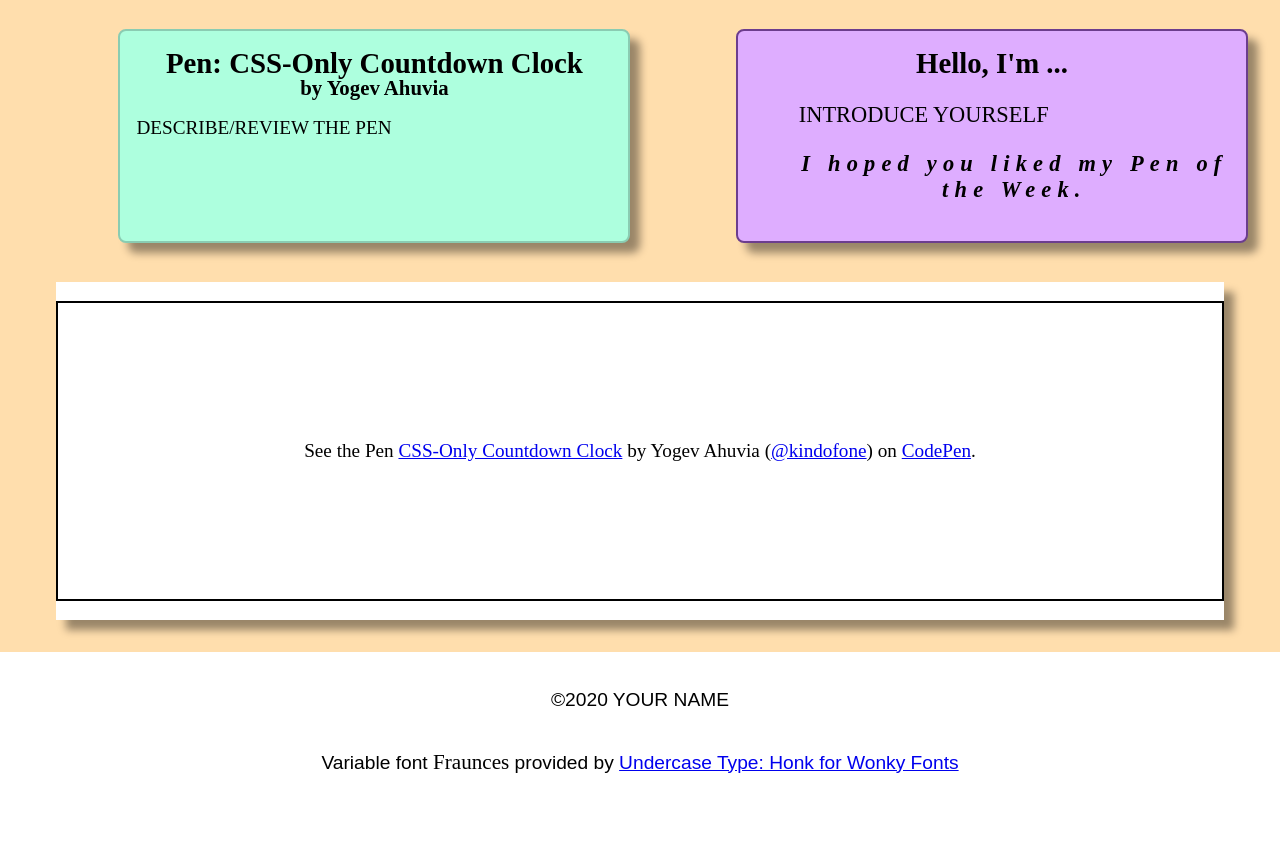
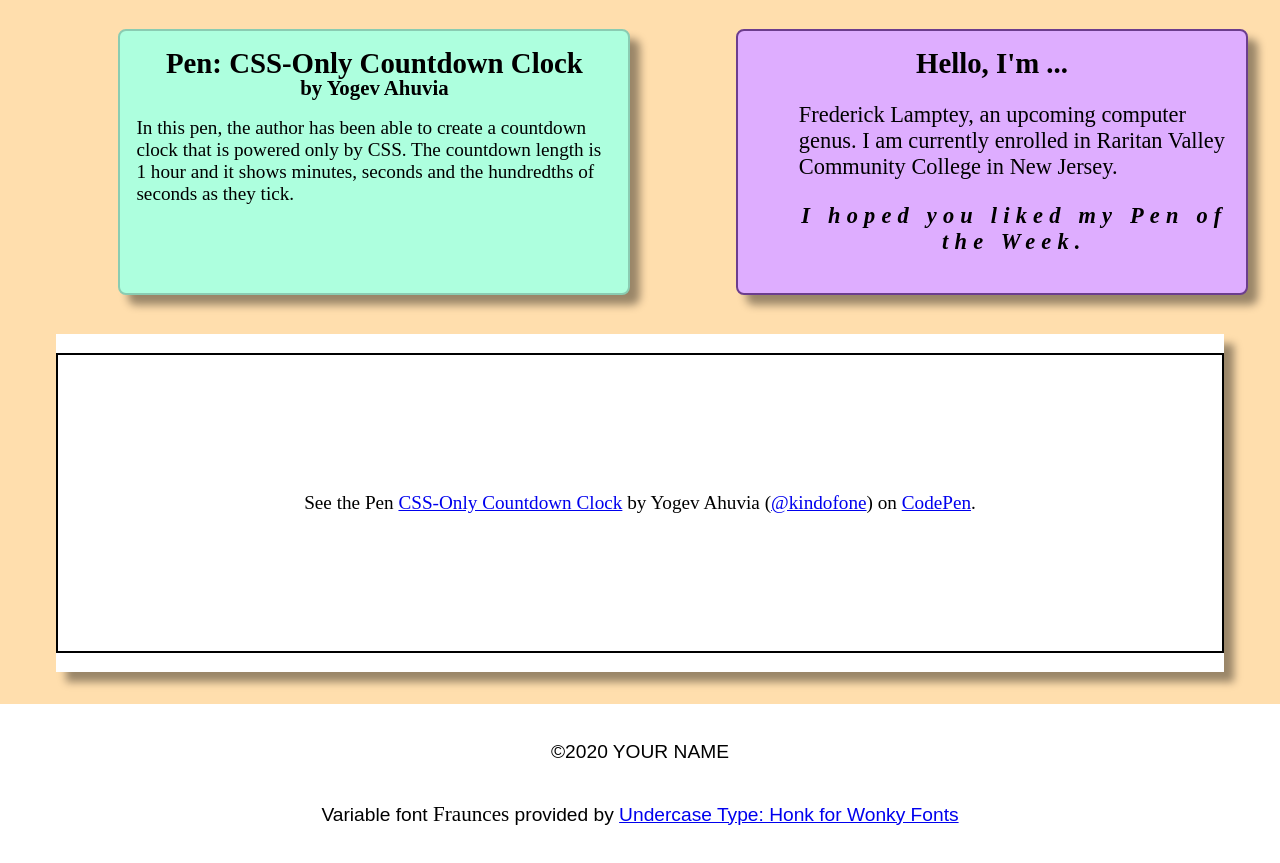
Before and after one commit to RVCC-IDMX/embed-codepen-FrederickLamptey, a plain HTML site: page index.html in a window 1280 px wide. Shown: the part 67-930 px from the top of the page. Before the commit the page ends 879 px from the top, so only its background shows below. Drawn offline with Linux system fonts and the light colour scheme; a script that the page names is missing; a web font is replaced by a local one.

Commit message:
described and introduced myself

```diff
--- a/index.html
+++ b/index.html
@@ -18,7 +18,8 @@
         <article>
           <h2>Pen: CSS-Only Countdown Clock</h2>
           <h3>by Yogev Ahuvia</h3>
-          <p>DESCRIBE/REVIEW THE PEN</p>
+          <p>In this pen, the author has been able to create a countdown clock that is powered only by CSS. The countdown length is 1 hour
+          and it shows minutes, seconds and the hundredths of seconds as they tick.</p>
         </article>
         <section><p class="codepen" data-height="300" data-default-tab="html,result" data-slug-hash="DddNdL" data-preview="true" data-editable="true" data-user="kindofone" style="height: 300px; box-sizing: border-box; display: flex; align-items: center; justify-content: center; border: 2px solid; margin: 1em 0; padding: 1em;">
           <span>See the Pen <a href="https://codepen.io/kindofone/pen/DddNdL">
@@ -28,7 +29,7 @@
         <script async src="https://cpwebassets.codepen.io/assets/embed/ei.js"></script></section>
         <aside>
           <h2>Hello, I'm ...</h2>
-          <p>INTRODUCE YOURSELF</p>
+          <p>Frederick Lamptey, an upcoming computer genus. I am currently enrolled in Raritan Valley Community College in New Jersey.</p>
           <p class="bye">I hoped you liked my Pen of the Week.</p>
         </aside>
       </main>
```
Also changed, not shown: 1 other file.
